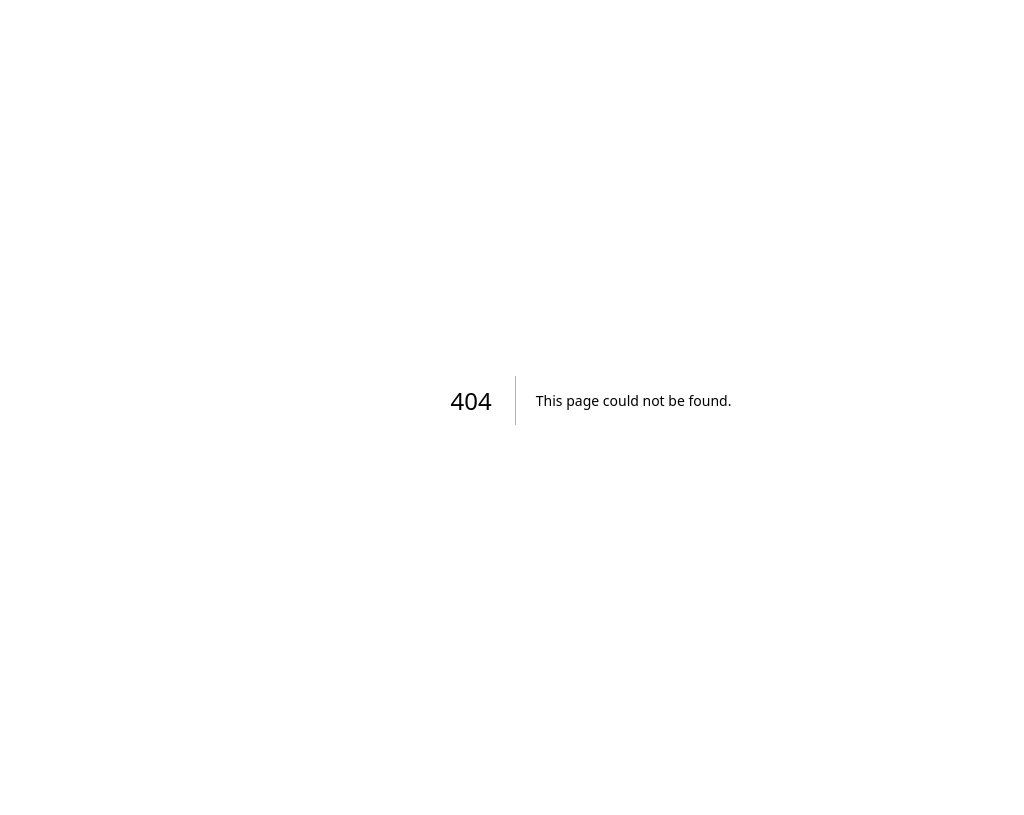
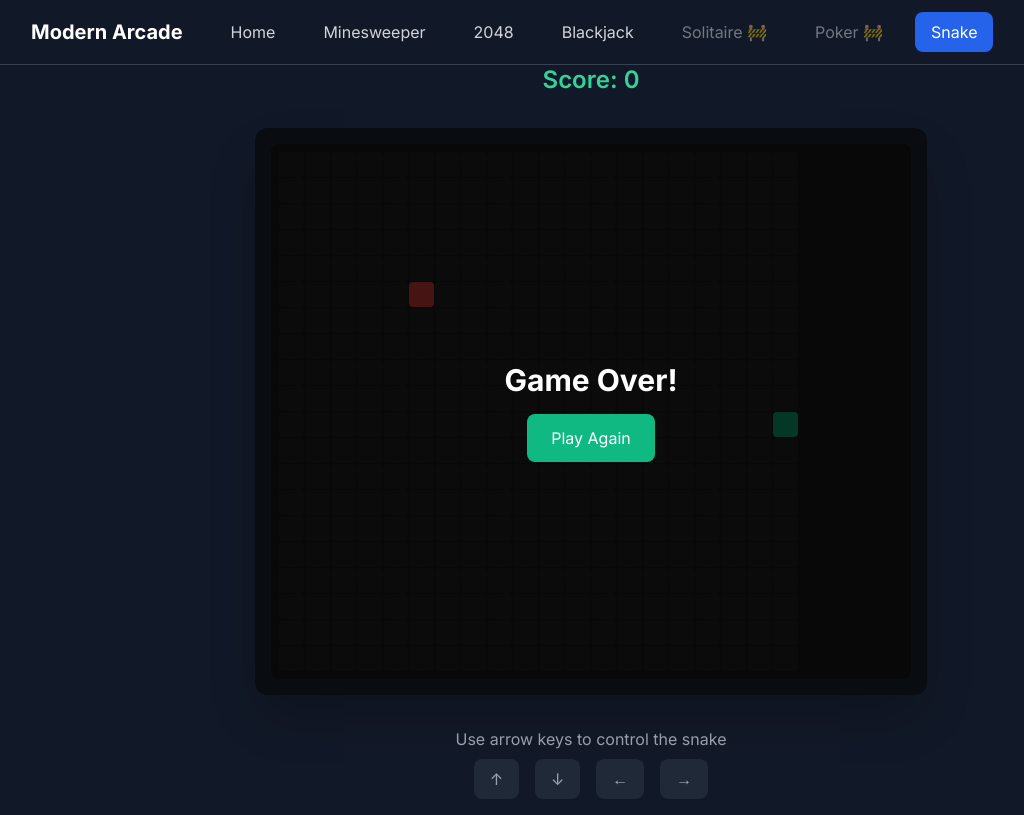
Before and after one commit to C0DE-Z/ModernArcade, a Next.js app: page /snake in a window 1280 px wide. Before the commit this address had no page. Shown: the whole page, without its empty margins (49-1073 px from the left). Built offline with nearby package versions, Linux system fonts and the light colour scheme.

Commit message:
Add Snake game component and integrate into layout

```diff
--- a/app/components/GameTabs.tsx
+++ b/app/components/GameTabs.tsx
@@ -13,6 +13,7 @@ export default function GameTabs() {
     { id: 'blackjack', name: 'Blackjack', path: '/blackjack', ready: true },
     { id: 'solitaire', name: 'Solitaire', path: '/solitaire', ready: false },
     { id: 'poker', name: 'Poker', path: '/poker', ready: false },
+    { id: 'snake', name: 'Snake', path: '/snake', ready: true },
   ];
 
   return (
--- /dev/null
+++ b/app/hooks/useInterval.ts
@@ -0,0 +1,19 @@
+import { useEffect, useRef } from 'react';
+
+export function useInterval(callback: () => void, delay: number) {
+  const savedCallback = useRef<() => void>();
+
+  useEffect(() => {
+    savedCallback.current = callback;
+  }, [callback]);
+
+  useEffect(() => {
+    function tick() {
+      savedCallback.current?.();
+    }
+    if (delay !== null) {
+      const id = setInterval(tick, delay);
+      return () => clearInterval(id);
+    }
+  }, [delay]);
+}
--- a/app/layout.tsx
+++ b/app/layout.tsx
@@ -1,6 +1,7 @@
 import type { Metadata } from 'next'
 import { Inter } from 'next/font/google'
 import './globals.css'
+import GameTabs from './components/GameTabs';
 
 const inter = Inter({ subsets: ['latin'] })
 
@@ -17,6 +18,7 @@ export default function RootLayout({
   return (
     <html lang="en">
       <body className={inter.className}>
+        <GameTabs/>
         {children}
       </body>
     </html>
--- a/app/page.tsx
+++ b/app/page.tsx
@@ -1,4 +1,3 @@
-import GameTabs from './components/GameTabs';
 import Link from 'next/link';
 
 export default function Home() {
@@ -43,12 +42,19 @@ export default function Home() {
       icon: '🃏',
       ready: false
     },
+    {
+      id: 'snake',
+      name: 'Snake',
+      description: 'Classic snake game with modern graphics',
+      path: '/snake',
+      icon: '🐍',
+      ready: true
+    },
     // Add more games here
   ];
 
   return (
     <div className="min-h-screen bg-gray-900">
-      <GameTabs />
       <main className="pt-20 p-8">
         <div className="max-w-6xl mx-auto">
           <h1 className="text-4xl font-bold text-white mb-8 text-center">
--- /dev/null
+++ b/app/snake/page.tsx
@@ -0,0 +1,146 @@
+'use client';
+
+import { useEffect, useState, useCallback } from 'react';
+import { useInterval } from '../hooks/useInterval';
+
+type Position = {
+  x: number;
+  y: number;
+};
+
+const GRID_SIZE = 20;
+const CELL_SIZE = 25; // Increased cell size
+const INITIAL_SPEED = 200;
+
+export default function SnakePage() {
+  const [snake, setSnake] = useState<Position[]>([{ x: 10, y: 10 }]);
+  const [food, setFood] = useState<Position>({ x: 5, y: 5 });
+  const [direction, setDirection] = useState<'UP' | 'DOWN' | 'LEFT' | 'RIGHT'>('RIGHT');
+  const [isGameOver, setIsGameOver] = useState(false);
+  const [score, setScore] = useState(0);
+
+  const generateFood = useCallback(() => {
+    const newFood = {
+      x: Math.floor(Math.random() * GRID_SIZE),
+      y: Math.floor(Math.random() * GRID_SIZE),
+    };
+    setFood(newFood);
+  }, []);
+
+  const moveSnake = useCallback(() => {
+    if (isGameOver) return;
+
+    const head = { ...snake[0] };
+    switch (direction) {
+      case 'UP': head.y--; break;
+      case 'DOWN': head.y++; break;
+      case 'LEFT': head.x--; break;
+      case 'RIGHT': head.x++; break;
+    }
+
+    const newSnake = [head, ...snake.slice(0, -1)];
+
+    if (head.x === food.x && head.y === food.y) {
+      newSnake.push(snake[snake.length - 1]);
+      setScore(score + 1);
+      generateFood();
+    }
+
+    if (
+      head.x < 0 || head.x >= GRID_SIZE ||
+      head.y < 0 || head.y >= GRID_SIZE ||
+      newSnake.slice(1).some(segment => segment.x === head.x && segment.y === head.y)
+    ) {
+      setIsGameOver(true);
+      return;
+    }
+
+    setSnake(newSnake);
+  }, [snake, direction, food, isGameOver, score, generateFood]);
+
+  useInterval(moveSnake, INITIAL_SPEED);
+
+  const handleKeyDown = useCallback((event: KeyboardEvent) => {
+    switch (event.key) {
+      case 'ArrowUp': if (direction !== 'DOWN') setDirection('UP'); break;
+      case 'ArrowDown': if (direction !== 'UP') setDirection('DOWN'); break;
+      case 'ArrowLeft': if (direction !== 'RIGHT') setDirection('LEFT'); break;
+      case 'ArrowRight': if (direction !== 'LEFT') setDirection('RIGHT'); break;
+    }
+  }, [direction]);
+
+  useEffect(() => {
+    window.addEventListener('keydown', handleKeyDown);
+    return () => {
+      window.removeEventListener('keydown', handleKeyDown);
+    };
+  }, [handleKeyDown]);
+
+  return (
+    <div className="min-h-screen bg-gray-900 flex flex-col items-center justify-center p-4">
+      <div className="max-w-2xl w-full space-y-8">
+        <div className="text-center">
+          <h1 className="text-4xl font-bold text-white mb-2">Snake Game</h1>
+          <div className="text-2xl font-semibold text-emerald-400">Score: {score}</div>
+        </div>
+
+        <div className="relative">
+          <div className="bg-gray-800 p-4 rounded-xl shadow-2xl">
+            <div style={{
+              display: 'grid',
+              gridTemplateColumns: `repeat(${GRID_SIZE}, ${CELL_SIZE}px)`,
+              gridTemplateRows: `repeat(${GRID_SIZE}, ${CELL_SIZE}px)`,
+              gap: 1,
+              backgroundColor: '#1a1a1a',
+              padding: '8px',
+              borderRadius: '8px',
+            }}>
+              {Array.from({ length: GRID_SIZE * GRID_SIZE }).map((_, index) => {
+                const x = index % GRID_SIZE;
+                const y = Math.floor(index / GRID_SIZE);
+                const isSnake = snake.some(segment => segment.x === x && segment.y === y);
+                const isFood = food.x === x && food.y === y;
+                return (
+                  <div
+                    key={index}
+                    style={{
+                      width: CELL_SIZE,
+                      height: CELL_SIZE,
+                      backgroundColor: isSnake ? '#10B981' : isFood ? '#EF4444' : '#262626',
+                      borderRadius: '4px',
+                      transition: 'background-color 0.1s ease',
+                    }}
+                  />
+                );
+              })}
+            </div>
+          </div>
+
+          {isGameOver && (
+            <div className="absolute inset-0 flex items-center justify-center bg-black bg-opacity-70 rounded-xl">
+              <div className="text-center">
+                <h2 className="text-3xl font-bold text-white mb-4">Game Over!</h2>
+                <button
+                  onClick={() => window.location.reload()}
+                  className="px-6 py-3 bg-emerald-500 text-white rounded-lg hover:bg-emerald-600 transition-colors"
+                >
+                  Play Again
+                </button>
+              </div>
+            </div>
+          )}
+        </div>
+
+        <div className="text-center text-gray-400">
+          <p className="mb-2">Use arrow keys to control the snake</p>
+          <div className="flex justify-center gap-4">
+            <div className="px-4 py-2 bg-gray-800 rounded-lg">↑</div>
+            <div className="px-4 py-2 bg-gray-800 rounded-lg">↓</div>
+            <div className="px-4 py-2 bg-gray-800 rounded-lg">←</div>
+            <div className="px-4 py-2 bg-gray-800 rounded-lg">→</div>
+          </div>
+        </div>
+      </div>
+    </div>
+  );
+}
```
